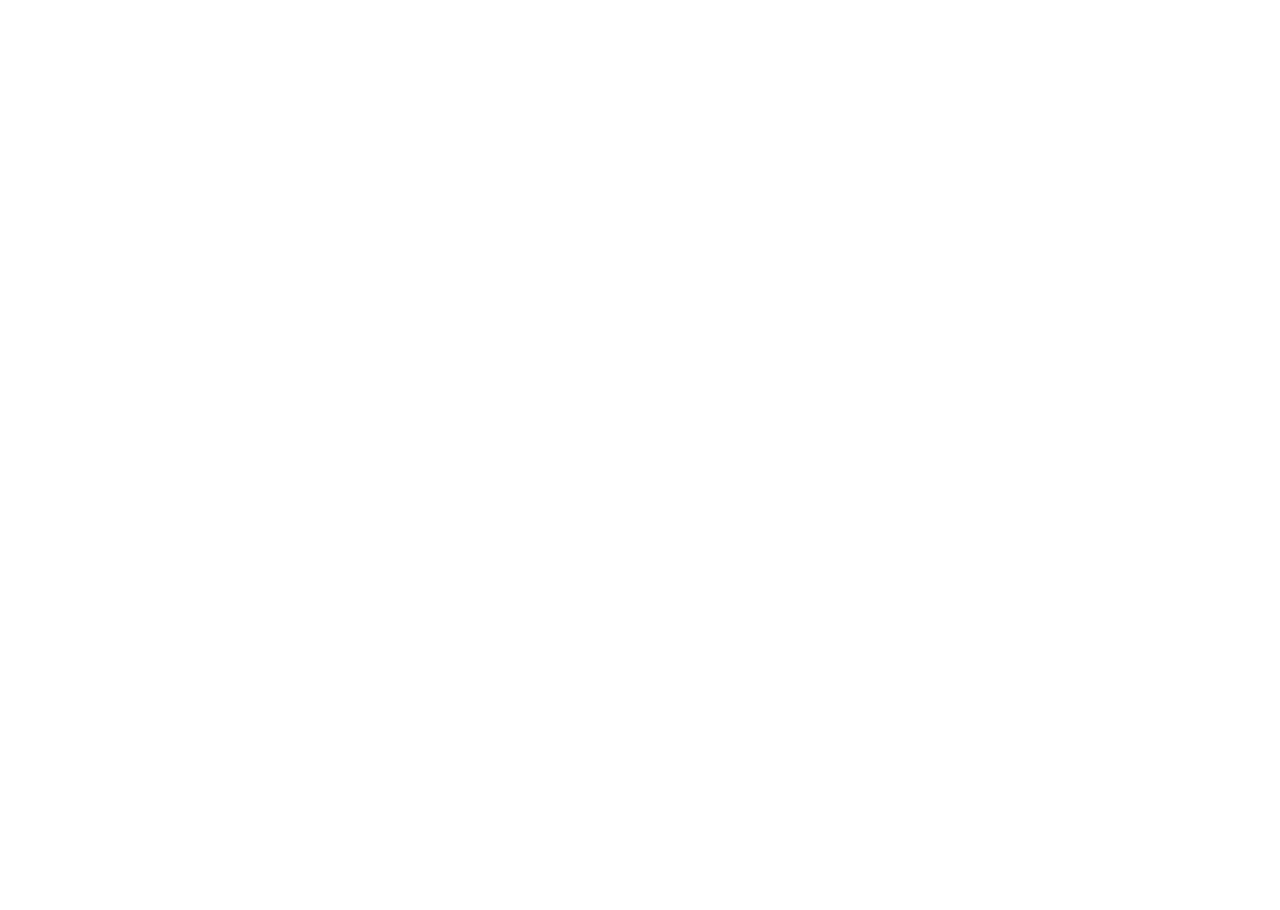
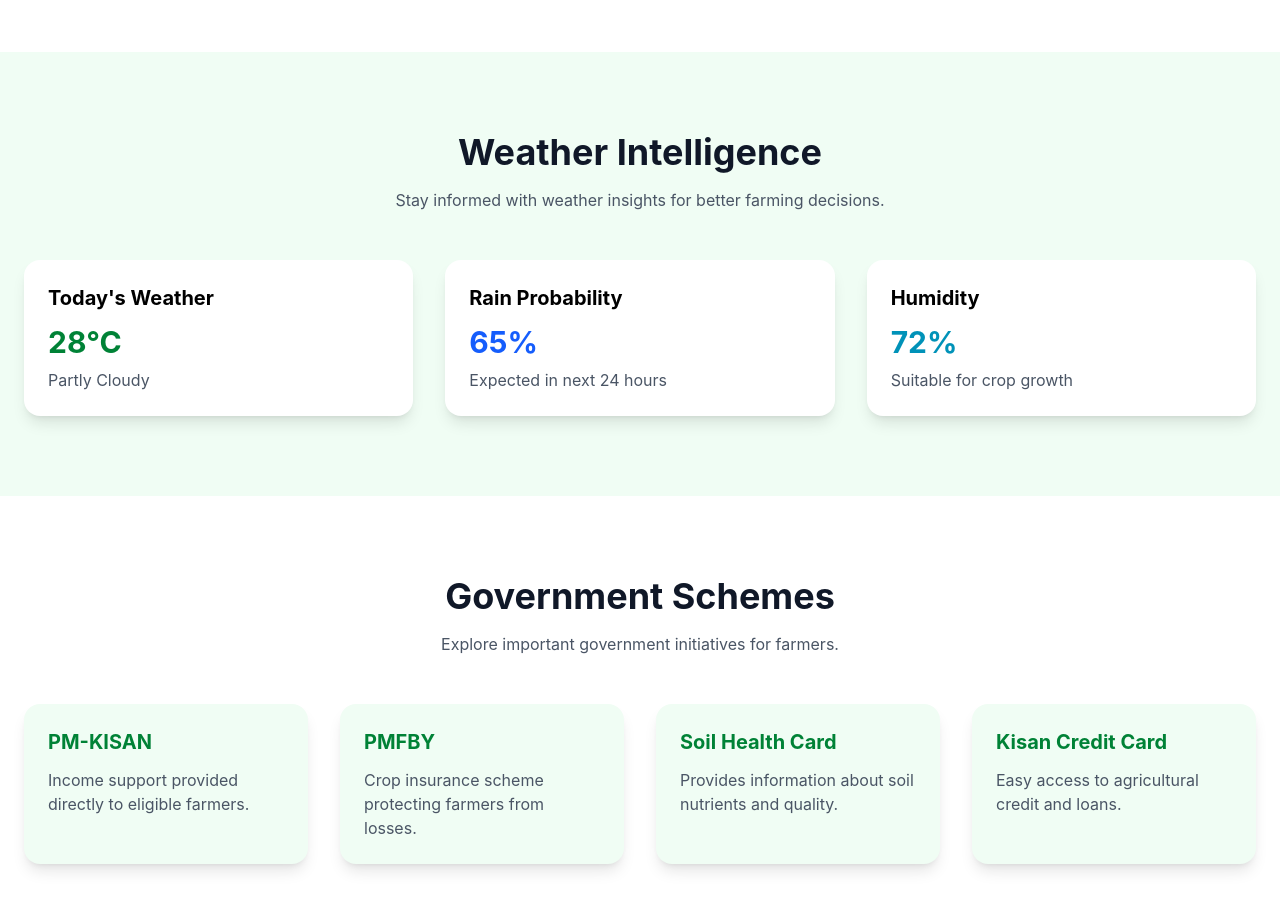
Before and after one commit to EnaVerse-20/EnaFarms, a React (Vite) app in the folder temp-app/: page / in a window 1280 px wide. Shown: the part 1320-2230 px from the top of the page. Before the commit the page ends 1372 px from the top, so only its background shows below. Built offline with nearby package versions, Linux system fonts and the light colour scheme.

Commit message:
Added weather and government schemes sections

```diff
--- a/temp-app/src/App.jsx
+++ b/temp-app/src/App.jsx
@@ -1,12 +1,16 @@
 import Navbar from "./components/Navbar";
 import Hero from "./components/Hero";
 import Services from "./components/Services";
+import Weather from "./components/Weather";
+import Schemes from "./components/Schemes";
 function App() {
   return (
     <>
       <Navbar />
       <Hero/>
       <Services/>
+      <Weather/>
+      <Schemes/>
     </>
   );
 }
--- /dev/null
+++ b/temp-app/src/components/Schemes.jsx
@@ -0,0 +1,55 @@
+function Schemes() {
+  const schemes = [
+    {
+      title: "PM-KISAN",
+      description: "Income support provided directly to eligible farmers."
+    },
+    {
+      title: "PMFBY",
+      description: "Crop insurance scheme protecting farmers from losses."
+    },
+    {
+      title: "Soil Health Card",
+      description: "Provides information about soil nutrients and quality."
+    },
+    {
+      title: "Kisan Credit Card",
+      description: "Easy access to agricultural credit and loans."
+    }
+  ];
+
+  return (
+    <section className="py-20 bg-white">
+      <div className="max-w-7xl mx-auto px-6">
+
+        <h2 className="text-4xl font-bold text-center text-gray-900">
+          Government Schemes
+        </h2>
+
+        <p className="text-center text-gray-600 mt-4 mb-12">
+          Explore important government initiatives for farmers.
+        </p>
+
+        <div className="grid md:grid-cols-2 lg:grid-cols-4 gap-8">
+          {schemes.map((scheme, index) => (
+            <div
+              key={index}
+              className="bg-green-50 p-6 rounded-2xl shadow-lg hover:shadow-xl transition"
+            >
+              <h3 className="text-xl font-bold text-green-700 mb-3">
+                {scheme.title}
+              </h3>
+
+              <p className="text-gray-600">
+                {scheme.description}
+              </p>
+            </div>
+          ))}
+        </div>
+
+      </div>
+    </section>
+  );
+}
+
+export default Schemes;
--- /dev/null
+++ b/temp-app/src/components/Weather.jsx
@@ -0,0 +1,40 @@
+function Weather() {
+  return (
+    <section className="py-20 bg-green-50">
+      <div className="max-w-7xl mx-auto px-6">
+
+        <h2 className="text-4xl font-bold text-center text-gray-900">
+          Weather Intelligence
+        </h2>
+
+        <p className="text-center text-gray-600 mt-4 mb-12">
+          Stay informed with weather insights for better farming decisions.
+        </p>
+
+        <div className="grid md:grid-cols-3 gap-8">
+
+          <div className="bg-white p-6 rounded-2xl shadow-lg">
+            <h3 className="text-xl font-bold mb-3">Today's Weather</h3>
+            <p className="text-3xl font-bold text-green-700">28°C</p>
+            <p className="text-gray-600 mt-2">Partly Cloudy</p>
+          </div>
+
+          <div className="bg-white p-6 rounded-2xl shadow-lg">
+            <h3 className="text-xl font-bold mb-3">Rain Probability</h3>
+            <p className="text-3xl font-bold text-blue-600">65%</p>
+            <p className="text-gray-600 mt-2">Expected in next 24 hours</p>
+          </div>
+
+          <div className="bg-white p-6 rounded-2xl shadow-lg">
+            <h3 className="text-xl font-bold mb-3">Humidity</h3>
+            <p className="text-3xl font-bold text-cyan-600">72%</p>
+            <p className="text-gray-600 mt-2">Suitable for crop growth</p>
+          </div>
+
+        </div>
+      </div>
+    </section>
+  );
+}
+
+export default Weather;
```
